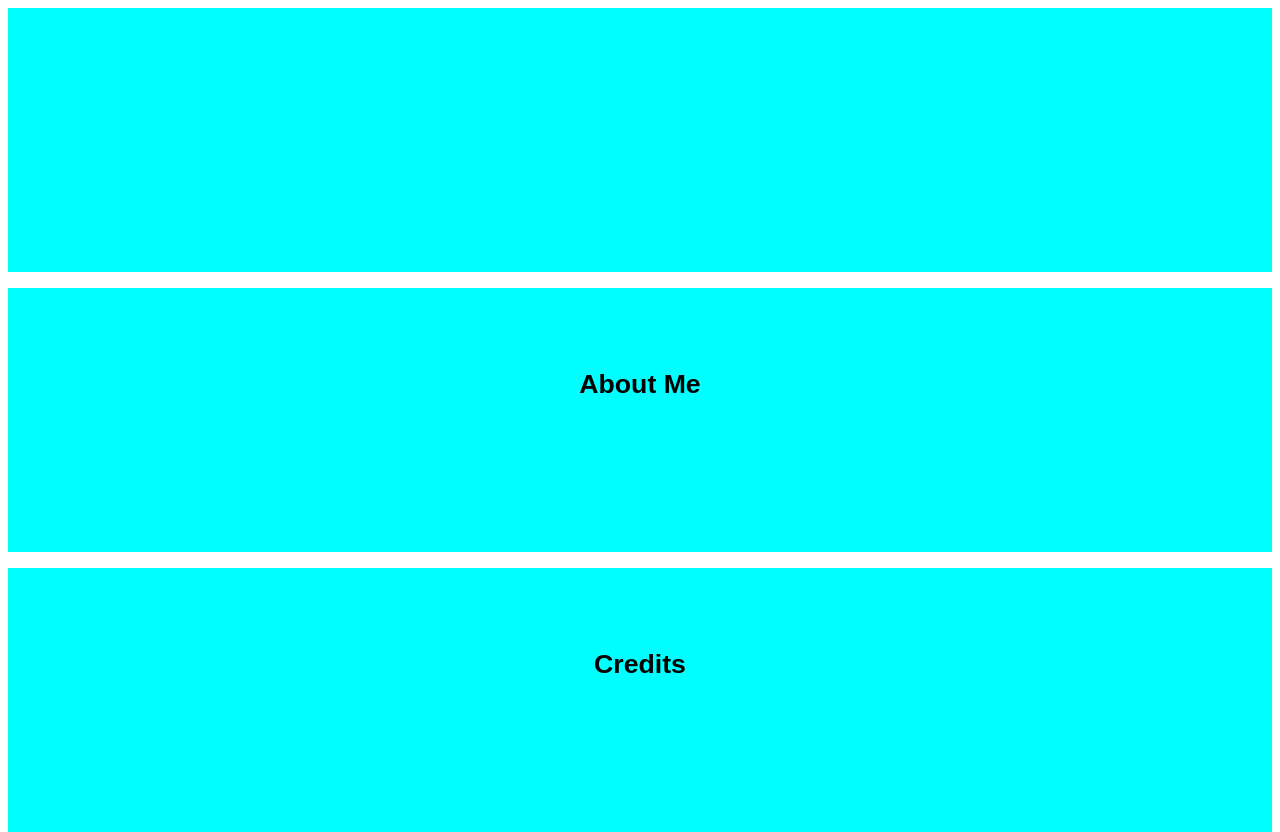
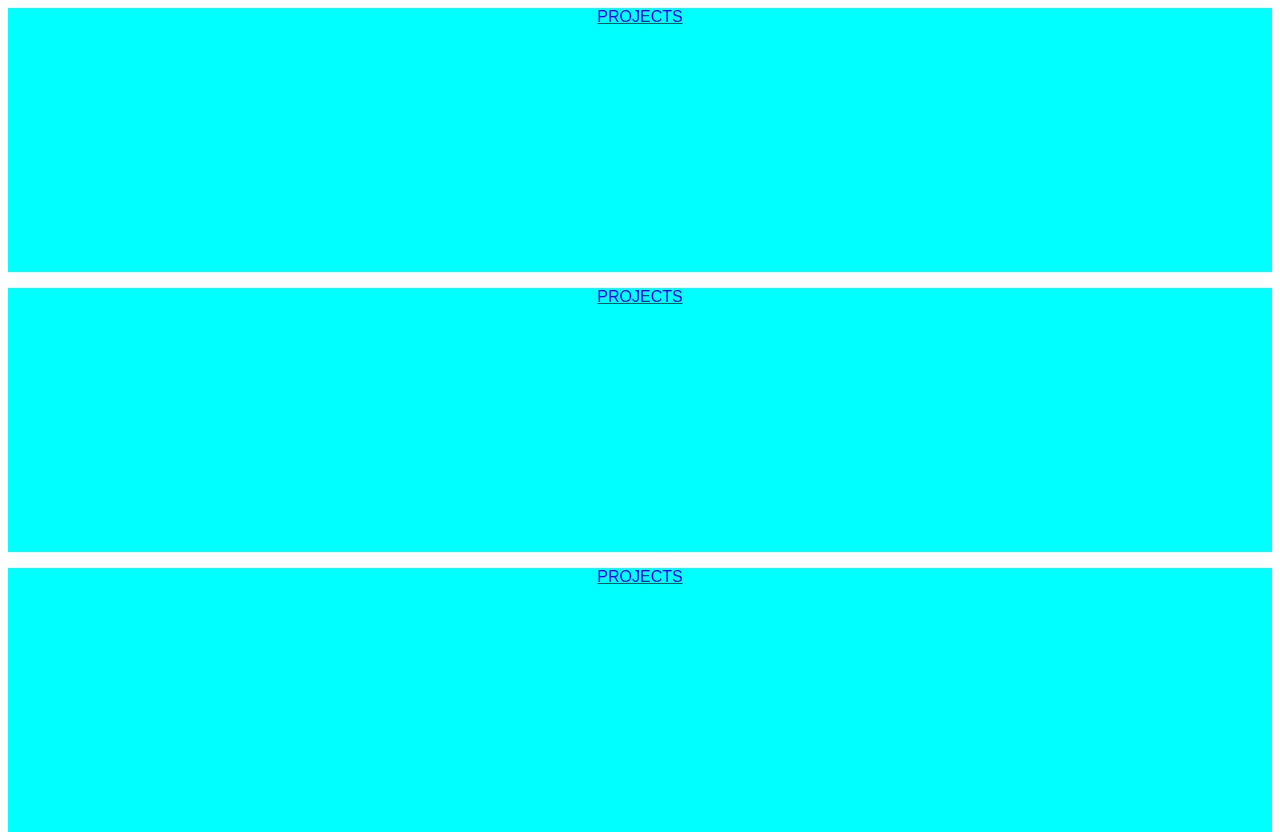
Before and after one commit to AbrahamDickens/Portfolio, a plain HTML site: page Index.html in a window 1280 px wide. Drawn offline with Linux system fonts and the light colour scheme.

Commit message:
added anchor tags

```diff
--- a/Index.html
+++ b/Index.html
@@ -5,9 +5,9 @@
         <link href="style.css" rel="stylesheet">
     </head>
     <body>
-        <div class="startmenu" id="ProjectMenu"><a id=""></a></div>
-        <div class="startmenu" id="AboutMe"><button class="startitems"><h1 class="starttext">About Me</h1></button></div>
-        <div class="startmenu" id="Credits"><button class="startitems"><h1 class="starttext">Credits</h1></button></div>
+        <div class="startmenu" id="ProjectMenu"><a class="startitems" href="projects.html">PROJECTS</a></div>
+        <div class="startmenu" id="AboutMe"><a class="startitems" href="aboutme.html">PROJECTS</a></div>
+        <div class="startmenu" id="Credits"><a class="startitems" href="credits.html">PROJECTS</a></div>
     <script src="script.js" defer></script>
     </body>
 </html>
--- a/style.css
+++ b/style.css
@@ -1,5 +1,5 @@
 * {
-    font-family: ;
+    font-family: Arial, Helvetica, sans-serif;
 }
 
 html {
```
Also changed, not shown: aboutme.html (added), credits.html (added).
